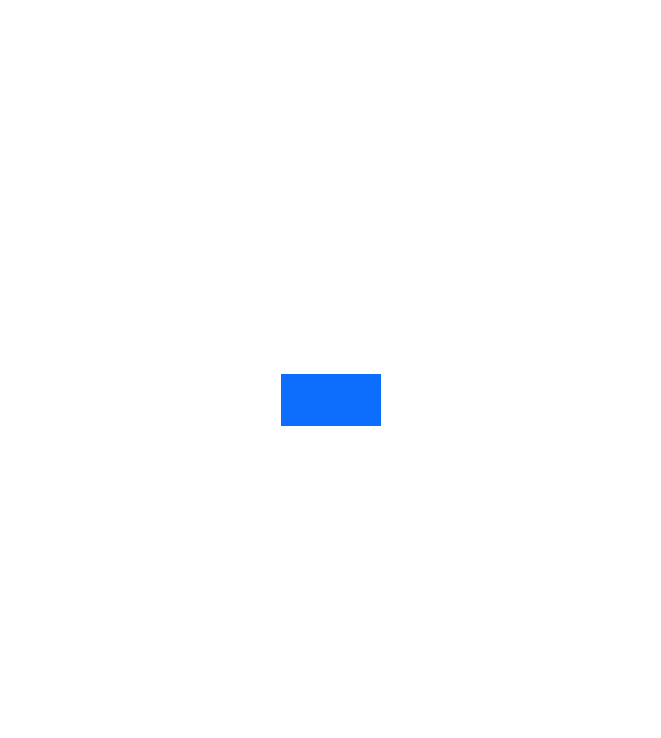
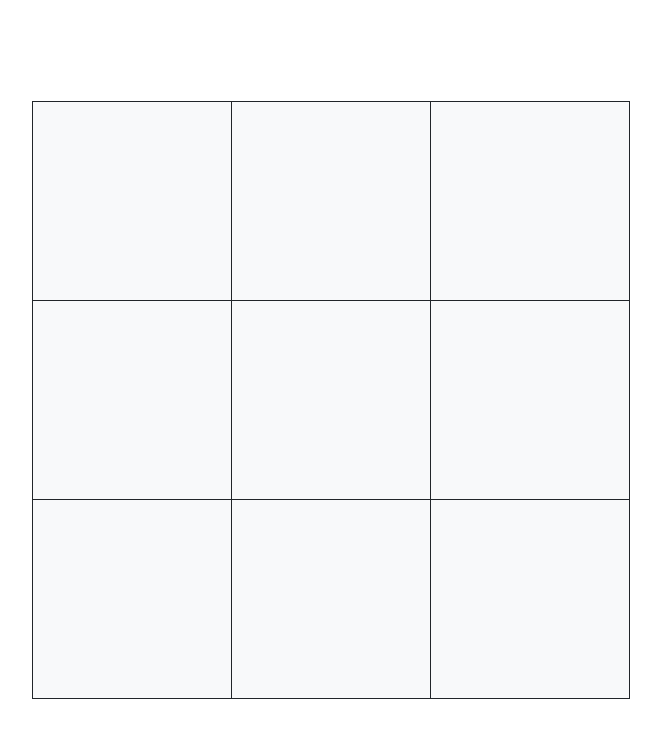
Before and after one commit to EquipoRaimon/ReactProjects, a React (Vite) app in the folder 01-ticTacToe/: page / in a window 1280 px wide. Shown: the top 738 px of the page, without its empty margins (309-970 px from the left). Built offline with nearby package versions, Linux system fonts and the light colour scheme.

Commit message:
tablero en blanco y negro

```diff
--- a/01-ticTacToe/src/App.jsx
+++ b/01-ticTacToe/src/App.jsx
@@ -9,7 +9,9 @@ function App() {
   const [count, setCount] = useState(0)
 
   return (
-    <Board></Board>
+    <div>
+      <Board></Board>
+    </div>
     )
 }
 
--- /dev/null
+++ b/01-ticTacToe/src/boton.css
@@ -0,0 +1,4 @@
+.boton{
+    width: 200px;
+    height: 200px;
+}
--- a/01-ticTacToe/src/components/Board.jsx
+++ b/01-ticTacToe/src/components/Board.jsx
@@ -2,18 +2,18 @@ import Square from "./Square";
 
 export default function Board(){
     return(
-        <div class="btn-group-vertical" role="group" aria-label="Vertical button group">
-            <div class="btn-group" role="group" aria-label="Basic example">
+        <div className="btn-group-vertical container-fluid " role="group" aria-label="Vertical button group">
+            <div className="btn-group" role="group" aria-label="Basic example">
                 <Square></Square>
                 <Square></Square>
                 <Square></Square>
             </div>
-            <div class="btn-group" role="group" aria-label="Basic example">
+            <div className="btn-group" role="group" aria-label="Basic example">
                 <Square></Square>
                 <Square></Square>
                 <Square></Square>
             </div>
-            <div class="btn-group" role="group" aria-label="Basic example">
+            <div className="btn-group" role="group" aria-label="Basic example">
                 <Square></Square>
                 <Square></Square>
                 <Square></Square>
--- a/01-ticTacToe/src/components/Square.jsx
+++ b/01-ticTacToe/src/components/Square.jsx
@@ -1,7 +1,8 @@
 import Button from 'react-bootstrap/Button';
+import '../boton.css';
 
 export default function Square(){
     return (
-        <Button className=" btn btn-primary btn-lg rounded-0"></Button>
+        <Button className="boton btn btn-light btn-outline-dark rounded-0"></Button>
     )
 }
```
